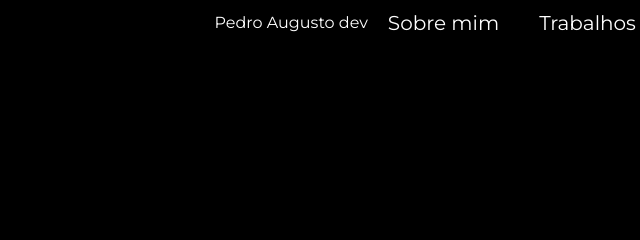
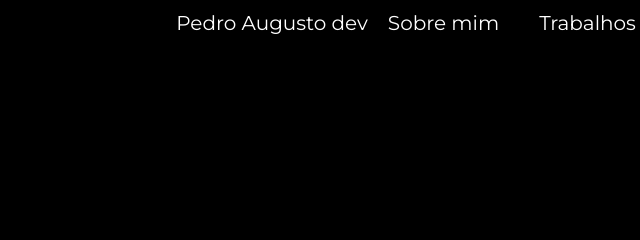
Before and after one commit to PedroAugustoACT/professional_portfolio, a plain HTML site: page index.html in a window 1280 px wide. Shown: the top 240 px of the page, 492-1132 px from the left. Drawn offline with Linux system fonts and the light colour scheme; a web font is replaced by a local one.

Commit message:
Modifica background e barra de interação

```diff
--- a/styles.css
+++ b/styles.css
@@ -15,12 +15,12 @@
     position:fixed;
 }
 .barContainer{
-    text-align: center;
+    text-align: left;
 }
 .txtBar{
     font-family: 'Montserrat';
+    font-size: 20px;
     color: white;
-    text-align: center;
 }
 .buttonBar{
     font-family: 'Montserrat';
```
Also changed, not shown: index.html (line endings or trailing spaces).
